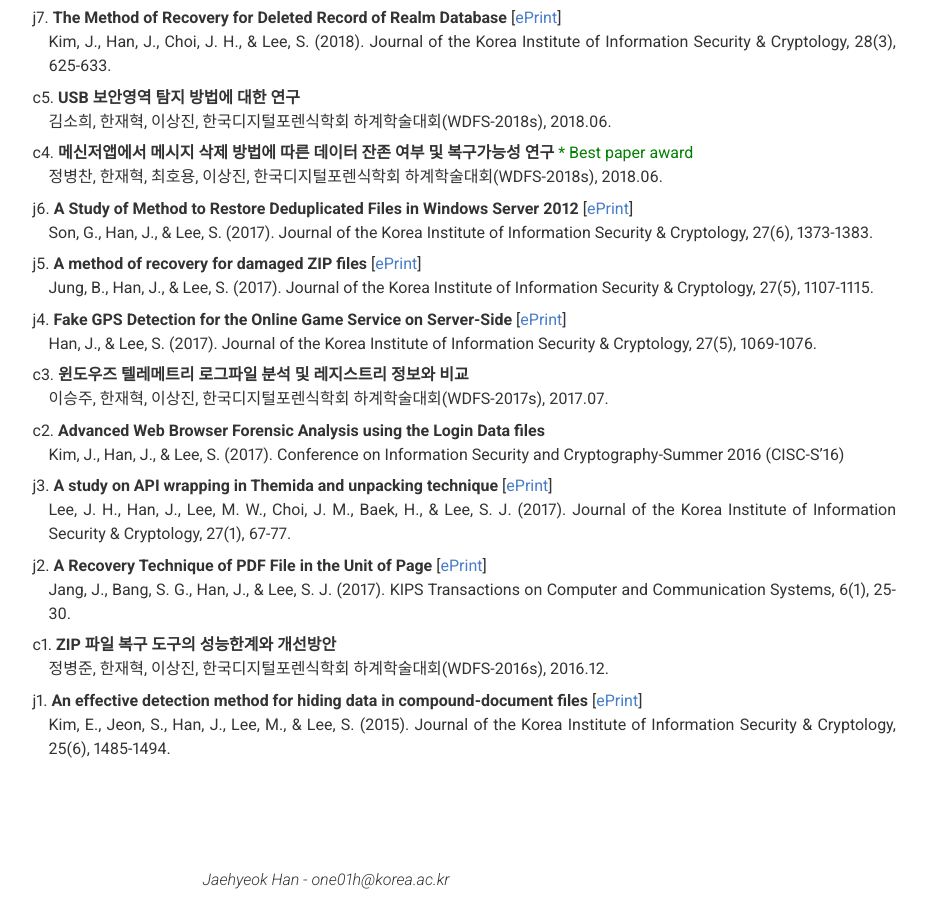
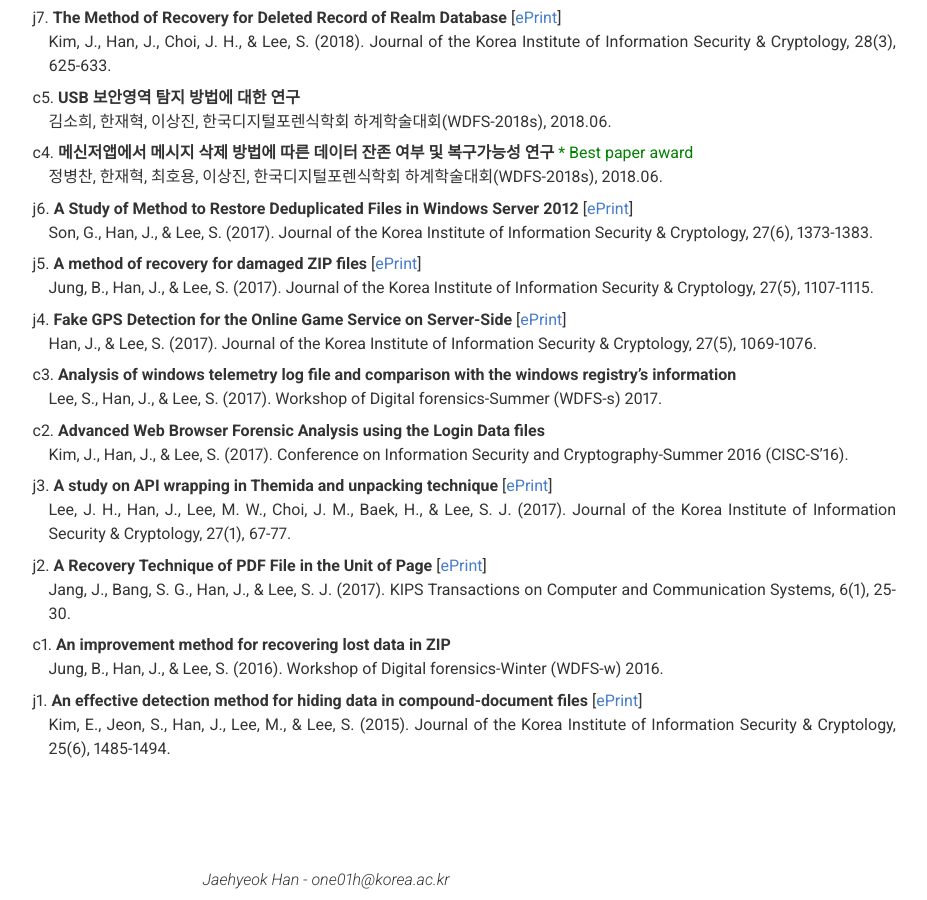
Before and after one commit to JaehyeokHan/jaehyeokhan.github.io, a Jekyll site: the page built from index.md, in a window 1280 px wide and 900 px high, scrolled down 3857 px. Shown: the whole window, without its empty margins (314-1241 px from the left). Built offline with Jekyll 4.4.1, drawn with Linux system fonts in a browser that asks for light colours; nearby versions of some CDN libraries.

Commit message:
Update _config.yml

```diff
--- a/_config.yml
+++ b/_config.yml
@@ -196,11 +196,11 @@ content:
           <p style="text-indent: -1em;">j6. <b>A Study of Method to Restore Deduplicated Files in Windows Server 2012</b> [<A href = "http://koreascience.or.kr/article/JAKO201706749670643.page" target = "top">ePrint</A>]<br>Son, G., Han, J., & Lee, S. (2017). Journal of the Korea Institute of Information Security & Cryptology, 27(6), 1373-1383.</p>
           <p style="text-indent: -1em;">j5. <b>A method of recovery for damaged ZIP files</b> [<A href = "http://koreascience.or.kr/article/JAKO201732663238886.page" target = "top">ePrint</A>]<br>Jung, B., Han, J., & Lee, S. (2017). Journal of the Korea Institute of Information Security & Cryptology, 27(5), 1107-1115.</p>
           <p style="text-indent: -1em;">j4. <b>Fake GPS Detection for the Online Game Service on Server-Side</b> [<A href = "http://koreascience.or.kr/article/JAKO201732663238858.page" target = "top">ePrint</A>]<br>Han, J., & Lee, S. (2017). Journal of the Korea Institute of Information Security & Cryptology, 27(5), 1069-1076.</p>
-          <p style="text-indent: -1em;">c3. <b>윈도우즈 텔레메트리 로그파일 분석 및 레지스트리 정보와 비교</b><br>이승주, 한재혁, 이상진, 한국디지털포렌식학회 하계학술대회(WDFS-2017s), 2017.07.</p>
-          <p style="text-indent: -1em;">c2. <b>Advanced Web Browser Forensic Analysis using the Login Data files</b><br>Kim, J., Han, J., & Lee, S. (2017). Conference on Information Security and Cryptography-Summer 2016 (CISC-S’16)</p>
+          <p style="text-indent: -1em;">c3. <b>Analysis of windows telemetry log file and comparison with the windows registry’s information</b><br>Lee, S., Han, J., & Lee, S. (2017). Workshop of Digital forensics-Summer (WDFS-s) 2017.</p>
+          <p style="text-indent: -1em;">c2. <b>Advanced Web Browser Forensic Analysis using the Login Data files</b><br>Kim, J., Han, J., & Lee, S. (2017). Conference on Information Security and Cryptography-Summer 2016 (CISC-S’16).</p>
           <p style="text-indent: -1em;">j3. <b>A study on API wrapping in Themida and unpacking technique</b> [<A href = "http://koreascience.or.kr/article/JAKO201711656578275.page" target = "top">ePrint</A>]<br>Lee, J. H., Han, J., Lee, M. W., Choi, J. M., Baek, H., & Lee, S. J. (2017). Journal of the Korea Institute of Information Security & Cryptology, 27(1), 67-77.</p>
           <p style="text-indent: -1em;">j2. <b>A Recovery Technique of PDF File in the Unit of Page</b> [<A href = "http://koreascience.or.kr/article/JAKO201710758143462.page" target = "top">ePrint</A>]<br>Jang, J., Bang, S. G., Han, J., & Lee, S. J. (2017). KIPS Transactions on Computer and Communication Systems, 6(1), 25-30.</p>
-          <p style="text-indent: -1em;">c1. <b>ZIP 파일 복구 도구의 성능한계와 개선방안</b><br>정병준, 한재혁, 이상진, 한국디지털포렌식학회 하계학술대회(WDFS-2016s), 2016.12.</p>
+          <p style="text-indent: -1em;">c1. <b>An improvement method for recovering lost data in ZIP</b><br>Jung, B., Han, J., & Lee, S. (2016). Workshop of Digital forensics-Winter (WDFS-w) 2016.</p>
           <p style="text-indent: -1em;">j1. <b>An effective detection method for hiding data in compound-document files</b> [<A href = "http://koreascience.or.kr/article/JAKO201503340570272.page" target = "top">ePrint</A>]<br>Kim, E., Jeon, S., Han, J., Lee, M., & Lee, S. (2015). Journal of the Korea Institute of Information Security & Cryptology, 25(6), 1485-1494.</p>
 # Conference on Information Security and Cryptography-Summer/Winter 2020 (CISC-s/w), Korea Institute Of Information security & Cryptology.(KIISC)
 # This paper was presented at Workshop of Digital forensics-Summer (WDFS-s) 2020 hosted by the Korea Digital Forensics Society
```
